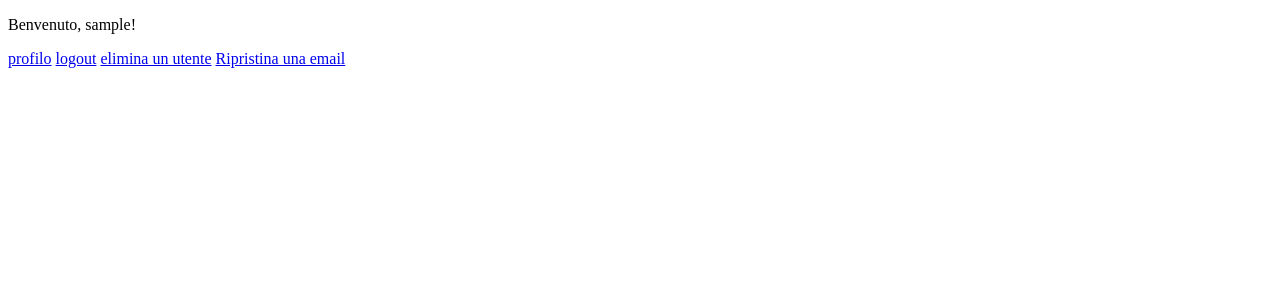
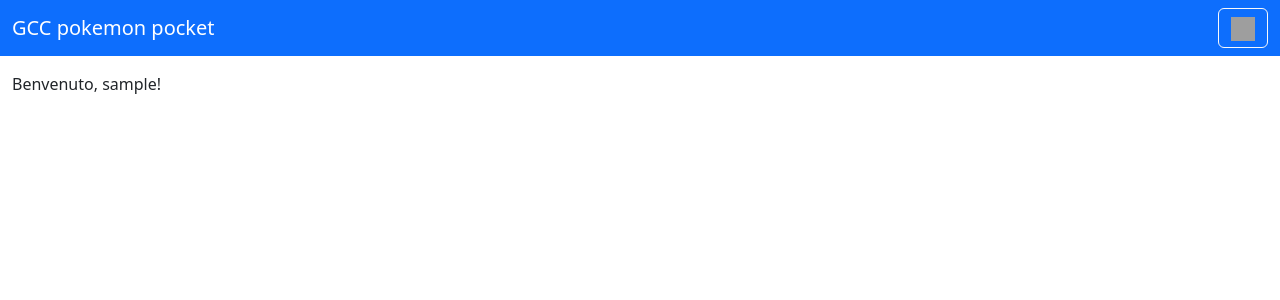
Before and after one commit to MatteoFabianiMeucci/progetto_fabiani_faberi, a PHP site: page /progetto_fabiani_faberi/index.php in a window 1280 px wide. Shown: the top 300 px of the page. Run offline with PHP 8.4, Linux system fonts and the light colour scheme; the visitor is signed in with stand-in values (Sample User, id 1); grey boxes are pictures that could not be loaded.

Commit message:
inizio layout

```diff
--- a/pages/index.php
+++ b/pages/index.php
@@ -4,31 +4,67 @@
     <meta charset="UTF-8">
     <meta name="viewport" content="width=device-width, initial-scale=1.0">
     <title>Document</title>
+    <!-- Bootstrap CSS -->
+    <link href="https://cdn.jsdelivr.net/npm/bootstrap@5.3.0-alpha1/dist/css/bootstrap.min.css" rel="stylesheet">
 </head>
 <body>
     <?php
         require_once("./connessione.php");
         require_once("./inizializzazione_sessione.php");
     ?>
-    <!-- DA AGGIUNGERE: Navabar - menu dropdown(login, pacchetti, carte, lotte)-->
-    <div>
-        <?php if(!$_SESSION["isLogged"]):?>
-            <a href="./login.php">login</a>
-            <a href="./sign_up.php">sign up</a>
-        <?php else:?>
+    <nav class="navbar navbar-dark bg-primary">
+        <div class="container-fluid">
+            <a class="navbar-brand" href="./index.php">GCC pokemon pocket</a>
+            <button class="btn btn-outline-light" type="button" data-bs-toggle="offcanvas" data-bs-target="#offcanvasMenu" aria-controls="offcanvasMenu">
+                <img src="../images/layout/offcanvas_logo.png" alt="Menu Icon" style="width: 24px; height: 24px;">
+            </button>
+        </div>
+    </nav>
+
+    <?php if(!$_SESSION["isLogged"]): ?>
+        <div class="alert alert-warning text-center" role="alert">
+            Non sei loggato. Effettua il login per accedere a tutte le funzionalità.
+            <br>
+            Clicca sulla pokeball in alto a destra per accedere al menu.
+        </div>
+    <?php endif; ?>
+
+    <div class="offcanvas offcanvas-end" tabindex="-1" id="offcanvasMenu" aria-labelledby="offcanvasMenuLabel">
+        <div class="offcanvas-header">
+            <h5 class="offcanvas-title" id="offcanvasMenuLabel">Menu</h5>
+            <button type="button" class="btn-close text-reset" data-bs-dismiss="offcanvas" aria-label="Close"></button>
+        </div>
+        <div class="offcanvas-body">
+            <ul class="navbar-nav">
+                <?php if(!$_SESSION["isLogged"]):?>
+                    <li class="nav-item"><a class="nav-link" href="./login.php">Login</a></li>
+                    <li class="nav-item"><a class="nav-link" href="./sign_up.php">Sign Up</a></li>
+                <?php else:?>
+                    <li class="nav-item"><a class="nav-link" href="./profilo.php">Profilo</a></li>
+                    <li class="nav-item"><a class="nav-link" href="./logout.php">Logout</a></li>
+                    <?php if(!$_SESSION["isAdmin"]):?>
+                        <li class="nav-item"><a class="nav-link" href="./pacchetti.php">Pacchetti</a></li>
+                        <li class="nav-item"><a class="nav-link" href="./carte.php">Carte</a></li>
+                    <?php else:?>
+                        <li class="nav-item"><a class="nav-link" href="form_delete_user.php">Elimina un utente</a></li>
+                        <li class="nav-item"><a class="nav-link" href="./form_unban_email.php">Ripristina una email</a></li>
+                    <?php endif;?>
+                    <!--<li class="nav-item"><a class="nav-link" href="#">Lotte</a></li>-->
+                <?php endif;?>
+            </ul>
+        </div>
+    </div>
+
+    <?php if($_SESSION["isLogged"]): ?>
+        <div class="container mt-3 ms-0">
             <p>Benvenuto, <?=$_SESSION["username"]?>!</p>
-            <a href="./profilo.php">profilo</a>
-            <a href="./logout.php">logout</a>
-            <?php if(!$_SESSION["isAdmin"]):?>
-                <a href="./pacchetti.php">pacchetti</a>
-                <a href="./carte.php">carte</a>
-            <?php else:?>
-                <a href="form_delete_user.php">elimina un utente</a>
-                <a href="./form_unban_email.php">Ripristina una email</a>
-            <?php endif;?>
-            <!--<a href="">lotte</a>-->
-        <?php endif;?>
+        </div>
+    <?php endif; ?>
     <!--DA AGGIUNGERE: CARDS (pacchetti, carte, lotte)-->
-    </div>
+
+    <!-- Bootstrap JS Bundle -->
+    <script src="https://cdn.jsdelivr.net/npm/bootstrap@5.3.0-alpha1/dist/js/bootstrap.bundle.min.js"></script>
+    <!-- Bootstrap Icons -->
+    <link href="https://cdn.jsdelivr.net/npm/bootstrap-icons/font/bootstrap-icons.css" rel="stylesheet">
 </body>
 </html>
```
Also changed, not shown: images/layout/offcanvas_logo.png (added).
